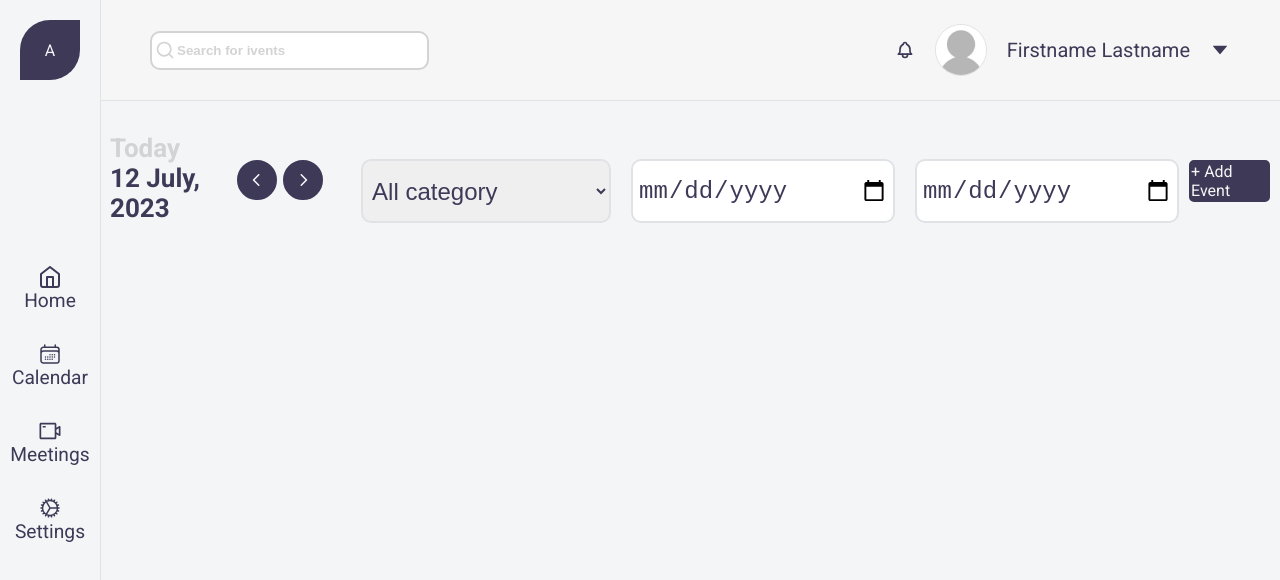
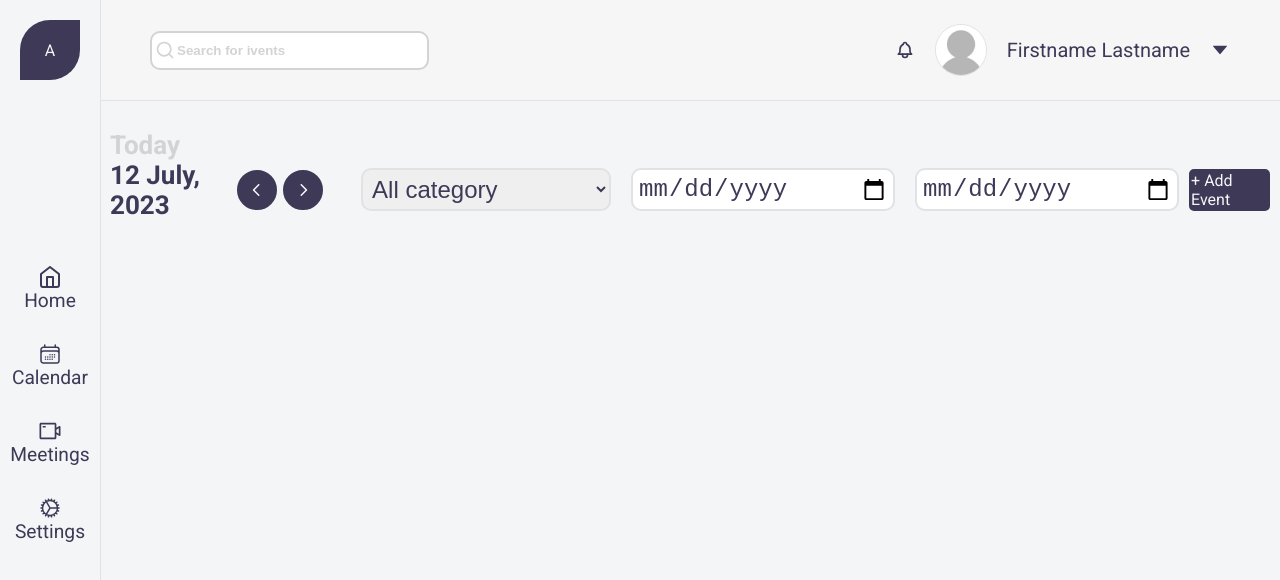
Before and after one commit to bashprog/task_manager, a React app in the folder Client/: page / in a window 1280 px wide. Shown: the top 580 px of the page. Built offline with nearby package versions, Linux system fonts and the light colour scheme.

Commit message:
improve CalendarControl copmonent

```diff
--- a/Client/src/components/CalendarControl/CalendarControl.scss
+++ b/Client/src/components/CalendarControl/CalendarControl.scss
@@ -2,26 +2,35 @@
 
 .calendar-control {
   display: flex;
+  align-items: center;
   padding-top: 50px;
 }
 
 .today {
   font-weight: bold;
   font-size: 26px;
-  margin-top: -27px;
+  display: flex;
+  align-items: center;
   top: 0;
   p {
     padding: 0;
     margin: 0;
-  }
-  span {
-    color: lightgray;
+    position: relative;
+    &::before {
+      content: 'Today';
+      display: block;
+      position: absolute;
+      top: -30px;
+      color: lightgray;
+    }
   }
 }
 
 .caret-control {
   font-size: 26px;
   margin-left: 15px;
+  display: flex;
+  align-items: center;
   >div {
     width: 36px;
     height: 36px;
--- a/Client/src/components/CalendarControl/CalendarControl.tsx
+++ b/Client/src/components/CalendarControl/CalendarControl.tsx
@@ -8,7 +8,6 @@ const CalendarControl: React.FC = () => {
     return (
         <div className={'calendar-control'}>
             <div className={'today'}>
-                <span>Today</span>
                 <p>12 July, 2023</p>
             </div>
             <div className={'caret-control flex'}>
```
